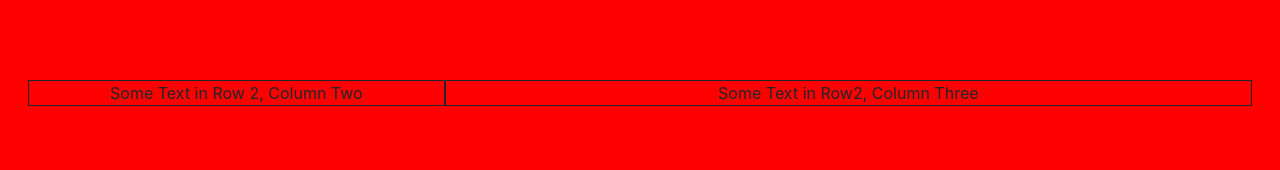
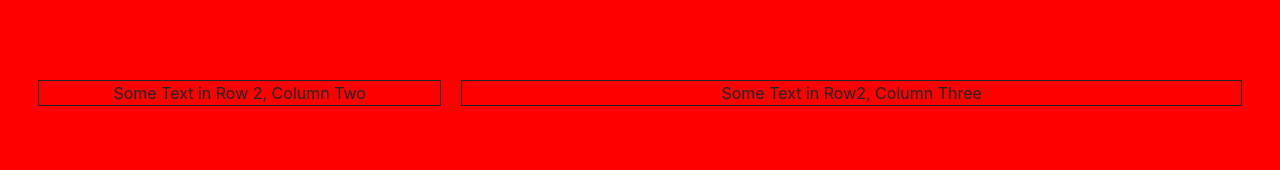
Before and after one commit to mankar246/receipe, a React (Create React App) app: page /receipe in a window 1280 px wide. Shown: the top 170 px of the page. Built offline with nearby package versions, Linux system fonts and the light colour scheme.

Commit message:
Main Layout 2

```diff
--- a/src/features/receipe/receipe.css
+++ b/src/features/receipe/receipe.css
@@ -24,6 +24,7 @@
   box-sizing: border-box;
   border-style: solid;
   border-width: 1px;
+  margin: 0px 10px;
 }
 .double-column {
   display: flex;
@@ -33,4 +34,5 @@
   box-sizing: border-box;
   border-style: solid;
   border-width: 1px;
+  margin: 0px 10px;
 }
```
